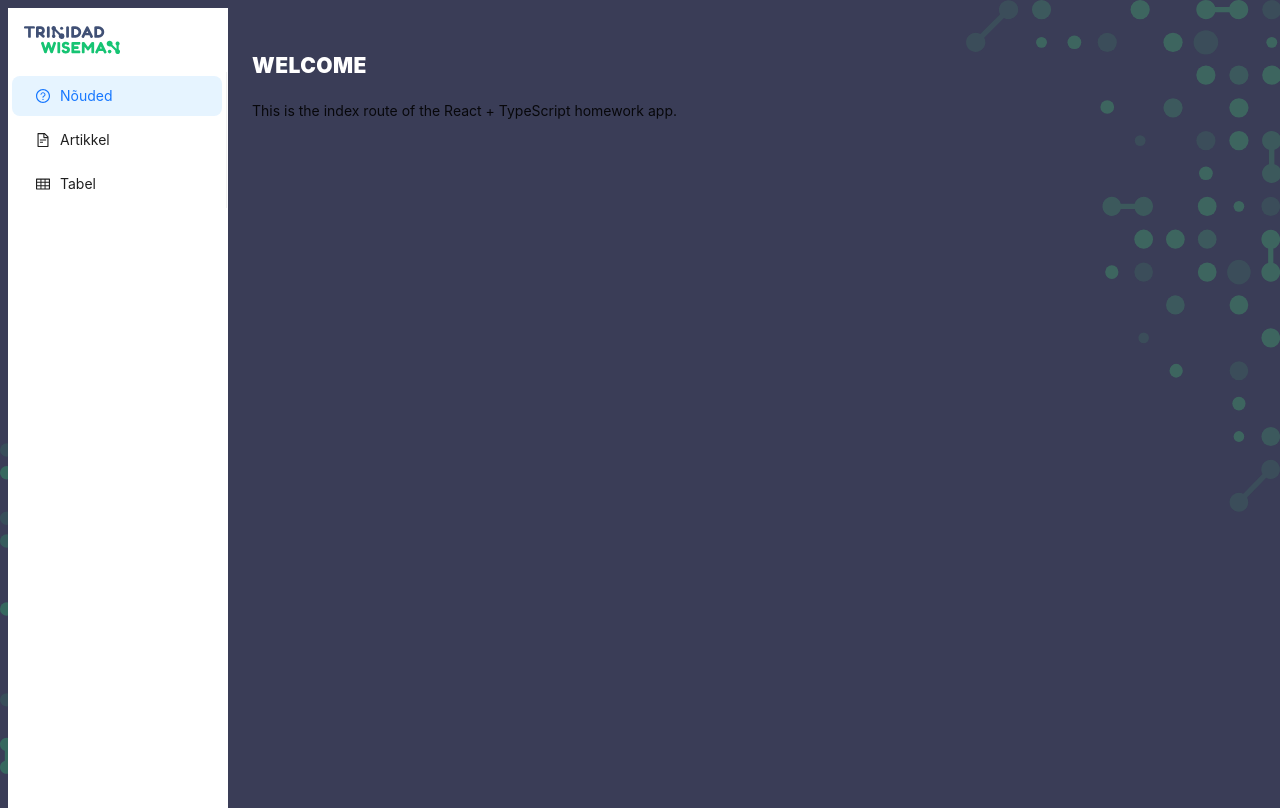
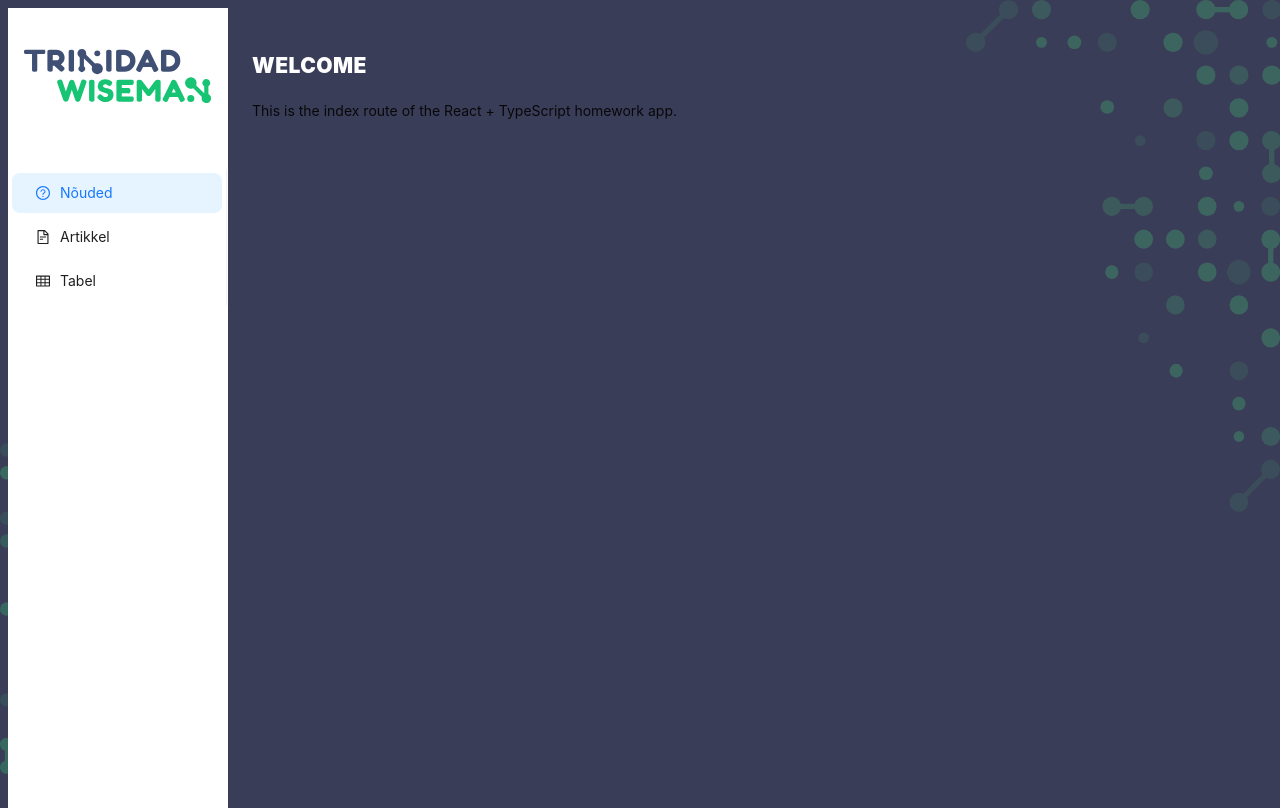
Before and after one commit to fredkorts/trinidad-wiseman-homework, a React (Vite) app: page / in a window 1280 px wide. Built offline with nearby package versions, Linux system fonts and the light colour scheme.

Commit message:
Fix logo size on Sidebar

```diff
--- a/src/assets/styles/theme.css
+++ b/src/assets/styles/theme.css
@@ -65,7 +65,7 @@ h1 {
   border-right: 1px solid rgba(255,255,255,0.08);
 }
 .tw-sider .tw-logo {
-  height: 64px;
+  margin: 1.5625rem 0 3.125rem;
   padding: 16px;
   display: flex;
   align-items: center;
--- a/src/components/layout/Sidebar.tsx
+++ b/src/components/layout/Sidebar.tsx
@@ -41,7 +41,7 @@ export function Sidebar() {
       onBreakpoint={(broken) => setCollapsed(broken)}
     >
       <div className="tw-logo" style={{ gap: 8 }}>
-        <img src={logo} alt="Trinidad Wiseman" style={{ height: 28, width: 'auto' }} />
+        <img src={logo} alt="Trinidad Wiseman" />
         {/* Show toggle button ONLY on mobile */}
         {isMobile && (
           <Button
```
